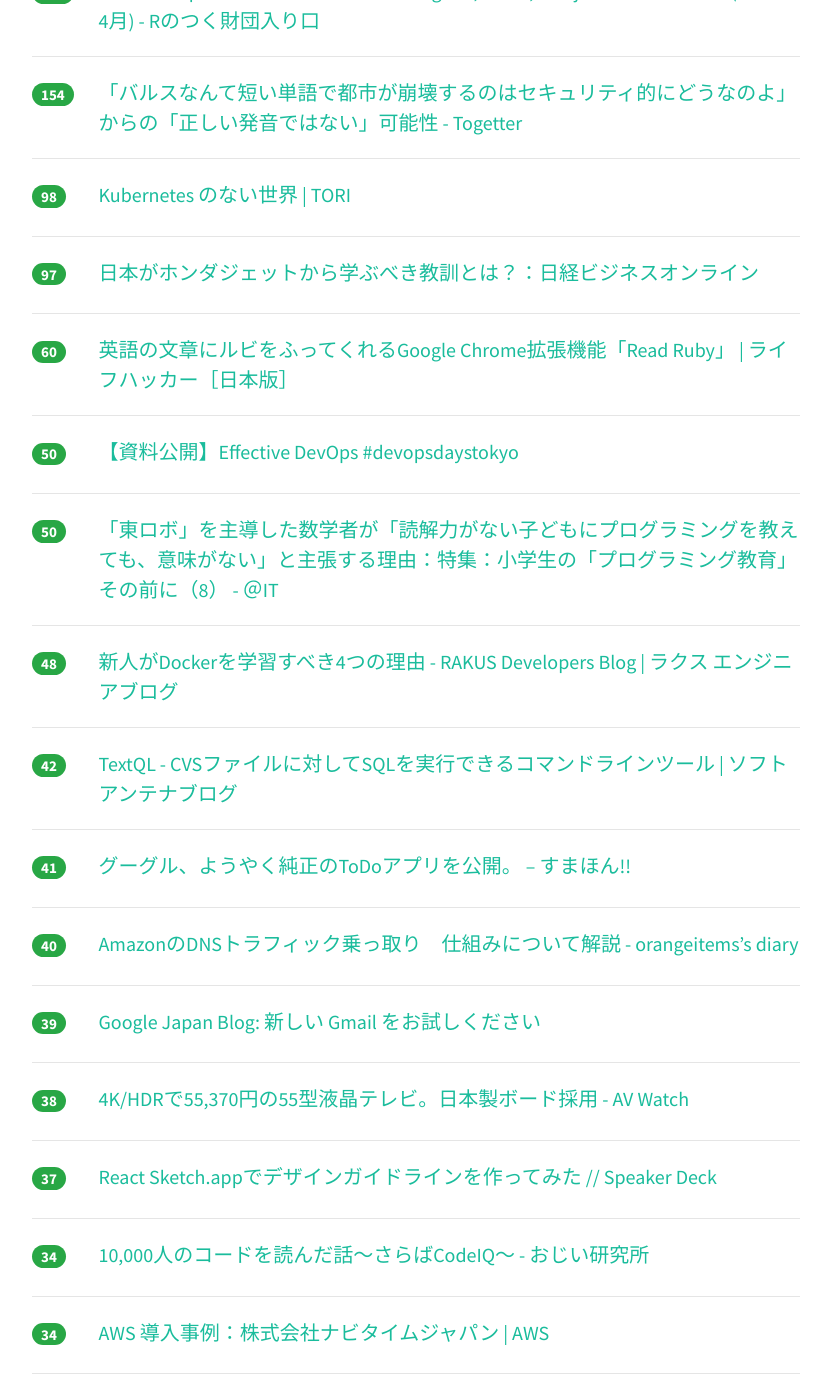
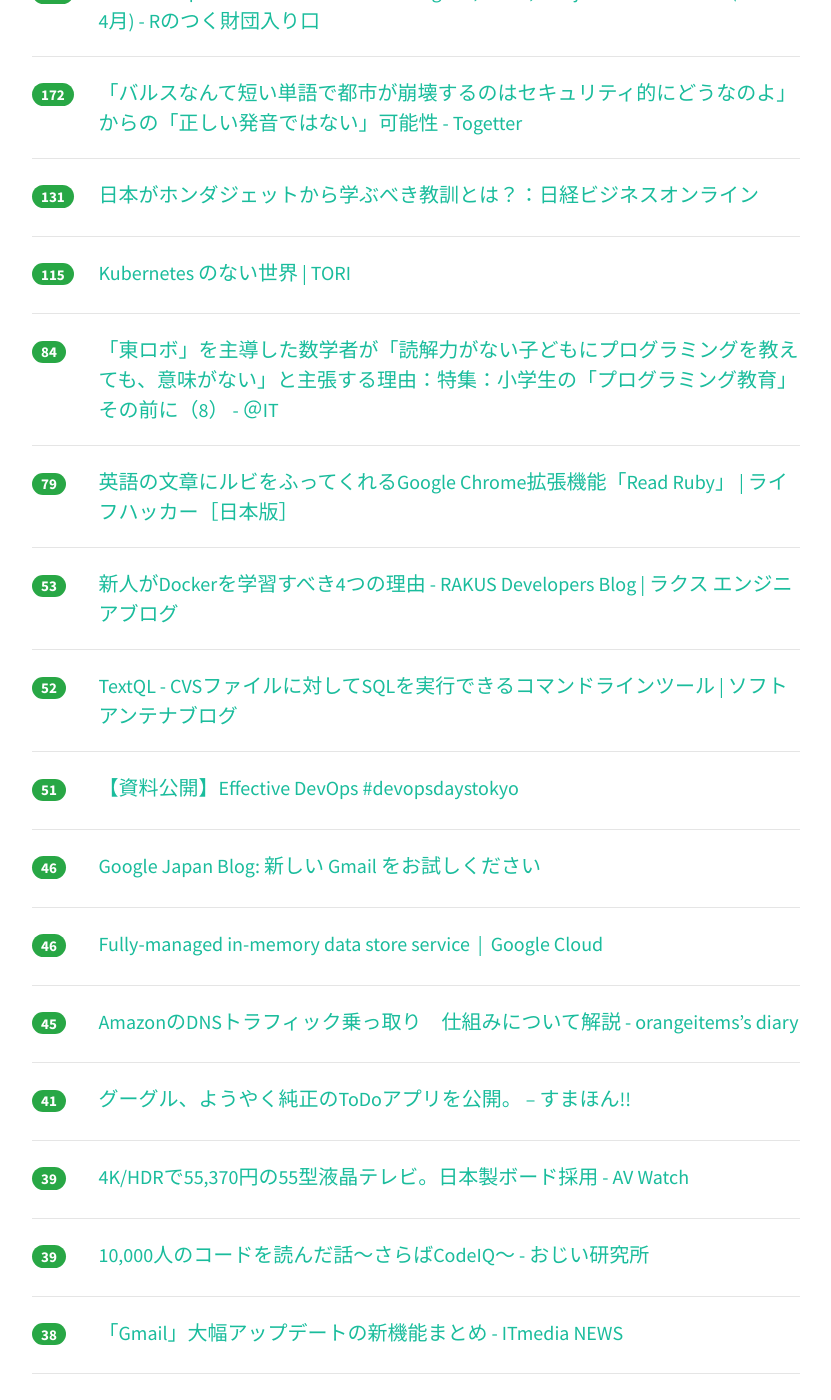
Before and after one commit to yatta47/hatena-matome-site, a Jekyll site: the page built from _posts/2018-04-26-hatena.md, in a window 1280 px wide and 1400 px high, scrolled down 419 px. Shown: the whole window, without its empty margins (224-1055 px from the left). Built offline with Jekyll 4.4.1, drawn with Linux system fonts in a browser that asks for light colours; nearby versions of some CDN libraries; some of the changed text lies outside the part shown.

Commit message:
Updated 2018-04-26

```diff
--- a/_posts/2018-04-26-hatena.md
+++ b/_posts/2018-04-26-hatena.md
@@ -1,54 +1,69 @@
 ---
 layout: post
 title:  "2018-04-26 はてぶIT"
-date:   2018-04-26 12:02:21
+date:   2018-04-26 13:01:35
 tags: [it-hotentry]
 ---
-32 件のデータあり
+36 件のデータあり
 
 <hr><div class="row">
-<div class="col-1"><span class="badge badge-pill badge-success h2">415</span></div>
+<div class="col-1"><span class="badge badge-pill badge-success h2">480</span></div>
 <div class="col-11"><a href='http://iwasiman.hatenablog.com/entry/2018/04/23/200000' target='_blank'>【JavaScript】３大フレームワーク Angular, React, Vue.jsを比べてみよう (2018年4月) - Rのつく財団入り口</a></div>
 </div>
 <hr>
 <div class="row">
-<div class="col-1"><span class="badge badge-pill badge-success h2">154</span></div>
+<div class="col-1"><span class="badge badge-pill badge-success h2">172</span></div>
 <div class="col-11"><a href='https://togetter.com/li/1221407' target='_blank'>「バルスなんて短い単語で都市が崩壊するのはセキュリティ的にどうなのよ」からの「正しい発音ではない」可能性 - Togetter</a></div>
 </div>
 <hr>
 <div class="row">
-<div class="col-1"><span class="badge badge-pill badge-success h2">98</span></div>
+<div class="col-1"><span class="badge badge-pill badge-success h2">131</span></div>
+<div class="col-11"><a href='http://business.nikkeibp.co.jp/atcl/opinion/16/021900056/042300006/' target='_blank'>日本がホンダジェットから学ぶべき教訓とは？：日経ビジネスオンライン</a></div>
+</div>
+<hr>
+<div class="row">
+<div class="col-1"><span class="badge badge-pill badge-success h2">115</span></div>
 <div class="col-11"><a href='https://toris.io/2018/04/a-world-without-kubernetes/' target='_blank'>Kubernetes のない世界 | TORI</a></div>
 </div>
 <hr>
 <div class="row">
-<div class="col-1"><span class="badge badge-pill badge-success h2">97</span></div>
-<div class="col-11"><a href='http://business.nikkeibp.co.jp/atcl/opinion/16/021900056/042300006/' target='_blank'>日本がホンダジェットから学ぶべき教訓とは？：日経ビジネスオンライン</a></div>
+<div class="col-1"><span class="badge badge-pill badge-success h2">84</span></div>
+<div class="col-11"><a href='http://www.atmarkit.co.jp/ait/articles/1804/26/news018.html' target='_blank'>「東ロボ」を主導した数学者が「読解力がない子どもにプログラミングを教えても、意味がない」と主張する理由：特集：小学生の「プログラミング教育」その前に（8） - ＠IT</a></div>
 </div>
 <hr>
 <div class="row">
-<div class="col-1"><span class="badge badge-pill badge-success h2">60</span></div>
+<div class="col-1"><span class="badge badge-pill badge-success h2">79</span></div>
 <div class="col-11"><a href='https://www.lifehacker.jp/2018/04/164915readruby.html' target='_blank'>英語の文章にルビをふってくれるGoogle Chrome拡張機能「Read Ruby」 | ライフハッカー［日本版］</a></div>
 </div>
 <hr>
 <div class="row">
-<div class="col-1"><span class="badge badge-pill badge-success h2">50</span></div>
+<div class="col-1"><span class="badge badge-pill badge-success h2">53</span></div>
+<div class="col-11"><a href='http://tech-blog.rakus.co.jp/entry/2018/04/25/151607' target='_blank'>新人がDockerを学習すべき4つの理由 - RAKUS Developers Blog | ラクス エンジニアブログ</a></div>
+</div>
+<hr>
+<div class="row">
+<div class="col-1"><span class="badge badge-pill badge-success h2">52</span></div>
+<div class="col-11"><a href='https://www.softantenna.com/wp/review/textql/' target='_blank'>TextQL - CVSファイルに対してSQLを実行できるコマンドラインツール | ソフトアンテナブログ</a></div>
+</div>
+<hr>
+<div class="row">
+<div class="col-1"><span class="badge badge-pill badge-success h2">51</span></div>
 <div class="col-11"><a href='http://www.ryuzee.com/contents/blog/7126' target='_blank'>【資料公開】Effective DevOps #devopsdaystokyo</a></div>
 </div>
 <hr>
 <div class="row">
-<div class="col-1"><span class="badge badge-pill badge-success h2">50</span></div>
-<div class="col-11"><a href='http://www.atmarkit.co.jp/ait/articles/1804/26/news018.html' target='_blank'>「東ロボ」を主導した数学者が「読解力がない子どもにプログラミングを教えても、意味がない」と主張する理由：特集：小学生の「プログラミング教育」その前に（8） - ＠IT</a></div>
+<div class="col-1"><span class="badge badge-pill badge-success h2">46</span></div>
+<div class="col-11"><a href='https://japan.googleblog.com/2018/04/gmail.html' target='_blank'>Google Japan Blog: 新しい Gmail をお試しください</a></div>
 </div>
 <hr>
 <div class="row">
-<div class="col-1"><span class="badge badge-pill badge-success h2">48</span></div>
-<div class="col-11"><a href='http://tech-blog.rakus.co.jp/entry/2018/04/25/151607' target='_blank'>新人がDockerを学習すべき4つの理由 - RAKUS Developers Blog | ラクス エンジニアブログ</a></div>
+<div class="col-1"><span class="badge badge-pill badge-success h2">46</span></div>
+<div class="col-11"><a href='https://cloud.google.com/memorystore/' target='_blank'>Fully-managed in-memory data store service  |  Google Cloud</a></div>
 </div>
 <hr>
 <div class="row">
-<div class="col-1"><span class="badge badge-pill badge-success h2">42</span></div>
-<div class="col-11"><a href='https://www.softantenna.com/wp/review/textql/' target='_blank'>TextQL - CVSファイルに対してSQLを実行できるコマンドラインツール | ソフトアンテナブログ</a></div>
+<div class="col-1"><span class="badge badge-pill badge-success h2">45</span></div>
+<div class="col-11"><a href='http://www.orangeitems.com/entry/2018/04/25/134157' target='_blank'>AmazonのDNSトラフィック乗っ取り　仕組みについて解説 - orangeitems’s diary</a></div>
 </div>
 <hr>
 <div class="row">
@@ -57,18 +72,18 @@ tags: [it-hotentry]
 </div>
 <hr>
 <div class="row">
-<div class="col-1"><span class="badge badge-pill badge-success h2">40</span></div>
-<div class="col-11"><a href='http://www.orangeitems.com/entry/2018/04/25/134157' target='_blank'>AmazonのDNSトラフィック乗っ取り　仕組みについて解説 - orangeitems’s diary</a></div>
+<div class="col-1"><span class="badge badge-pill badge-success h2">39</span></div>
+<div class="col-11"><a href='https://av.watch.impress.co.jp/docs/news/1119073.html' target='_blank'>4K/HDRで55,370円の55型液晶テレビ。日本製ボード採用 - AV Watch</a></div>
 </div>
 <hr>
 <div class="row">
 <div class="col-1"><span class="badge badge-pill badge-success h2">39</span></div>
-<div class="col-11"><a href='https://japan.googleblog.com/2018/04/gmail.html' target='_blank'>Google Japan Blog: 新しい Gmail をお試しください</a></div>
+<div class="col-11"><a href='http://ozy4dm.hateblo.jp/entry/2018/04/25/150234' target='_blank'>10,000人のコードを読んだ話～さらばCodeIQ～ - おじい研究所</a></div>
 </div>
 <hr>
 <div class="row">
 <div class="col-1"><span class="badge badge-pill badge-success h2">38</span></div>
-<div class="col-11"><a href='https://av.watch.impress.co.jp/docs/news/1119073.html' target='_blank'>4K/HDRで55,370円の55型液晶テレビ。日本製ボード採用 - AV Watch</a></div>
+<div class="col-11"><a href='http://www.itmedia.co.jp/news/articles/1804/26/news071.html' target='_blank'>「Gmail」大幅アップデートの新機能まとめ - ITmedia NEWS</a></div>
 </div>
 <hr>
 <div class="row">
@@ -78,12 +93,17 @@ tags: [it-hotentry]
 <hr>
 <div class="row">
 <div class="col-1"><span class="badge badge-pill badge-success h2">34</span></div>
-<div class="col-11"><a href='http://ozy4dm.hateblo.jp/entry/2018/04/25/150234' target='_blank'>10,000人のコードを読んだ話～さらばCodeIQ～ - おじい研究所</a></div>
+<div class="col-11"><a href='https://aws.amazon.com/jp/solutions/case-studies/navitime/' target='_blank'>AWS 導入事例：株式会社ナビタイムジャパン | AWS</a></div>
 </div>
 <hr>
 <div class="row">
-<div class="col-1"><span class="badge badge-pill badge-success h2">34</span></div>
-<div class="col-11"><a href='https://aws.amazon.com/jp/solutions/case-studies/navitime/' target='_blank'>AWS 導入事例：株式会社ナビタイムジャパン | AWS</a></div>
+<div class="col-1"><span class="badge badge-pill badge-success h2">32</span></div>
+<div class="col-11"><a href='https://qiita.com/Yuta_Fujiwara/items/ce4de683255aeffffb5d' target='_blank'>開発に集中するためのChrome拡張を作りました！ - Qiita</a></div>
+</div>
+<hr>
+<div class="row">
+<div class="col-1"><span class="badge badge-pill badge-success h2">29</span></div>
+<div class="col-11"><a href='https://ics.media/entry/17834' target='_blank'>CSSコーダーにとっての2018年のコーディング事情。アンケート結果から分析するイマドキのウェブ制作 - ICS MEDIA</a></div>
 </div>
 <hr>
 <div class="row">
@@ -93,12 +113,7 @@ tags: [it-hotentry]
 <hr>
 <div class="row">
 <div class="col-1"><span class="badge badge-pill badge-success h2">27</span></div>
-<div class="col-11"><a href='https://cloud.google.com/memorystore/' target='_blank'>Fully-managed in-memory data store service  |  Google Cloud</a></div>
-</div>
-<hr>
-<div class="row">
-<div class="col-1"><span class="badge badge-pill badge-success h2">27</span></div>
-<div class="col-11"><a href='https://qiita.com/Yuta_Fujiwara/items/ce4de683255aeffffb5d' target='_blank'>開発に集中するためのChrome拡張を作りました！ - Qiita</a></div>
+<div class="col-11"><a href='https://medium.com/@voluntas/5aaad6ea845c' target='_blank'>製品品質と評価制度 – V – Medium</a></div>
 </div>
 <hr>
 <div class="row">
@@ -107,23 +122,18 @@ tags: [it-hotentry]
 </div>
 <hr>
 <div class="row">
+<div class="col-1"><span class="badge badge-pill badge-success h2">25</span></div>
+<div class="col-11"><a href='https://togetter.com/li/1221424' target='_blank'>会社員よりヤクザの方がPhotoshopを使いこなせる人が多い理由「修正の出来栄えがシノギの多寡に関わる」 - Togetter</a></div>
+</div>
+<hr>
+<div class="row">
 <div class="col-1"><span class="badge badge-pill badge-success h2">24</span></div>
-<div class="col-11"><a href='https://medium.com/@voluntas/5aaad6ea845c' target='_blank'>製品品質と評価制度 – V – Medium</a></div>
+<div class="col-11"><a href='http://forza.cocolog-nifty.com/blog/2018/04/redminegitlab-1.html' target='_blank'>Redmineの直近の課題～競合ツールGitlabに対抗できるか: プログラマの思索</a></div>
 </div>
 <hr>
 <div class="row">
 <div class="col-1"><span class="badge badge-pill badge-success h2">24</span></div>
 <div class="col-11"><a href='http://www.itmedia.co.jp/mobile/articles/1804/25/news107.html' target='_blank'>家庭用Wi-Fiルーター「Google Wifi」発売　既存のルーターと何が違う？ - ITmedia Mobile</a></div>
-</div>
-<hr>
-<div class="row">
-<div class="col-1"><span class="badge badge-pill badge-success h2">23</span></div>
-<div class="col-11"><a href='https://togetter.com/li/1221424' target='_blank'>会社員よりヤクザの方がPhotoshopを使いこなせる人が多い理由「修正の出来栄えがシノギの多寡に関わる」 - Togetter</a></div>
-</div>
-<hr>
-<div class="row">
-<div class="col-1"><span class="badge badge-pill badge-success h2">23</span></div>
-<div class="col-11"><a href='https://ics.media/entry/17834' target='_blank'>CSSコーダーにとっての2018年のコーディング事情。アンケート結果から分析するイマドキのウェブ制作 - ICS MEDIA</a></div>
 </div>
 <hr>
 <div class="row">
@@ -137,23 +147,23 @@ tags: [it-hotentry]
 </div>
 <hr>
 <div class="row">
-<div class="col-1"><span class="badge badge-pill badge-success h2">19</span></div>
+<div class="col-1"><span class="badge badge-pill badge-success h2">20</span></div>
 <div class="col-11"><a href='http://interdisciplinary.hateblo.jp/entry/2018/04/25/214321' target='_blank'>標本や母集団などの、統計用語の説明 - Interdisciplinary</a></div>
 </div>
 <hr>
 <div class="row">
-<div class="col-1"><span class="badge badge-pill badge-success h2">18</span></div>
+<div class="col-1"><span class="badge badge-pill badge-success h2">20</span></div>
+<div class="col-11"><a href='http://jp.gamesindustry.biz/article/1804/18042501/' target='_blank'>パッチ不可能なハードウェア脆弱性で任天堂はセキュリティの悪夢に直面する - GamesIndustry.biz Japan Edition</a></div>
+</div>
+<hr>
+<div class="row">
+<div class="col-1"><span class="badge badge-pill badge-success h2">19</span></div>
 <div class="col-11"><a href='https://toyokeizai.net/articles/-/218269' target='_blank'>iPad､使ってわかった仕事道具としての強み | スマホ・ガジェット | 東洋経済オンライン | 経済ニュースの新基準</a></div>
 </div>
 <hr>
 <div class="row">
 <div class="col-1"><span class="badge badge-pill badge-success h2">18</span></div>
-<div class="col-11"><a href='http://jp.gamesindustry.biz/article/1804/18042501/' target='_blank'>パッチ不可能なハードウェア脆弱性で任天堂はセキュリティの悪夢に直面する - GamesIndustry.biz Japan Edition</a></div>
-</div>
-<hr>
-<div class="row">
-<div class="col-1"><span class="badge badge-pill badge-success h2">18</span></div>
-<div class="col-11"><a href='http://forza.cocolog-nifty.com/blog/2018/04/redminegitlab-1.html' target='_blank'>Redmineの直近の課題～競合ツールGitlabに対抗できるか: プログラマの思索</a></div>
+<div class="col-11"><a href='https://internet.watch.impress.co.jp/docs/yajiuma/1119166.html' target='_blank'>ニコ動で話題沸騰、PowerPointスライドを壊滅的にダサくするためのチュートリアル動画【やじうまWatch】 - INTERNET Watch</a></div>
 </div>
 <hr>
 <div class="row">
@@ -163,6 +173,16 @@ tags: [it-hotentry]
 <hr>
 <div class="row">
 <div class="col-1"><span class="badge badge-pill badge-success h2">16</span></div>
-<div class="col-11"><a href='https://internet.watch.impress.co.jp/docs/yajiuma/1119166.html' target='_blank'>ニコ動で話題沸騰、PowerPointスライドを壊滅的にダサくするためのチュートリアル動画【やじうまWatch】 - INTERNET Watch</a></div>
+<div class="col-11"><a href='http://www.itmedia.co.jp/news/articles/1804/26/news064.html' target='_blank'>世界最大のDDoSサービスが摘発される　月額わずか15ユーロで攻撃実行 - ITmedia NEWS</a></div>
 </div>
 <hr>
+<div class="row">
+<div class="col-1"><span class="badge badge-pill badge-success h2">15</span></div>
+<div class="col-11"><a href='http://www.itmedia.co.jp/news/articles/1804/26/news037.html' target='_blank'>ブロッキング対象、なぜ「漫画村」「Anitube」「MioMio」なのか　CODAに聞く (1/4) - ITmedia NEWS</a></div>
+</div>
+<hr>
+<div class="row">
+<div class="col-1"><span class="badge badge-pill badge-success h2">14</span></div>
+<div class="col-11"><a href='https://www.asahi.com/articles/ASL4S640VL4SUCVL01K.html' target='_blank'>政府が忖度要求…サイト遮断の禍根と懸念　津田大介さん：朝日新聞デジタル</a></div>
+</div>
+<hr>
```
